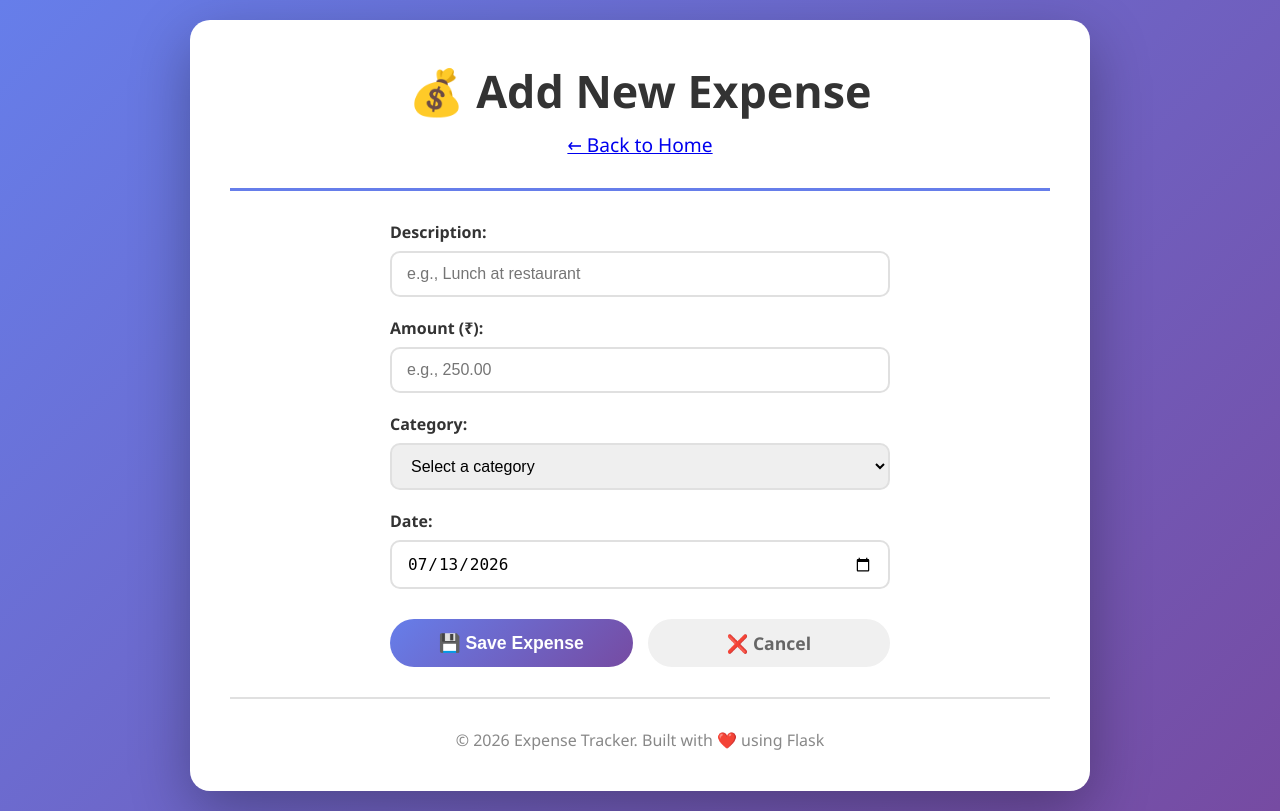
After one commit to likhitha816/expense-tracker, a Flask app: page /add in a window 1280 px wide. The commit adds this page. Run offline with Flask 3, Linux system fonts and the light colour scheme.

Commit message:
Day 3: Database with CRUD operations complete

```diff
--- a/app.py
+++ b/app.py
@@ -1,10 +1,65 @@
-from flask import Flask, render_template
+from flask import Flask, render_template, request, redirect, url_for
+from datetime import datetime
+import database as db
 
 app = Flask(__name__)
 
+# Initialize the database
+db.create_table()
+
 @app.route('/')
 def home():
-    return render_template('index.html')
+    """Home page - shows all expenses"""
+    expenses = db.get_all_expenses()
+    total = db.get_total_expenses()
+    categories = db.get_expenses_by_category()
+    today_total = db.get_today_total()
+
+    # Get today's date
+    today = datetime.now().strftime('%Y-%m-%d')
+
+    return render_template('index.html',
+                         expenses=expenses,
+                         total=total,
+                         categories=categories,
+                         today_total=today_total,
+                         today=today)
+
+@app.route('/add', methods=['GET', 'POST'])
+def add_expense():
+    """Add a new expense"""
+    if request.method == 'POST':
+        description = request.form['description']
+        amount = float(request.form['amount'])
+        category = request.form['category']
+        date = request.form['date']
+
+        db.add_expense(description, amount, category, date)
+        return redirect(url_for('home'))
+
+    return render_template('add.html')
+
+@app.route('/edit/<int:expense_id>', methods=['GET', 'POST'])
+def edit_expense(expense_id):
+    """Edit an existing expense"""
+    expense = db.get_expense_by_id(expense_id)
+
+    if request.method == 'POST':
+        description = request.form['description']
+        amount = float(request.form['amount'])
+        category = request.form['category']
+        date = request.form['date']
+
+        db.update_expense(expense_id, description, amount, category, date)
+        return redirect(url_for('home'))
+
+    return render_template('edit.html', expense=expense)
+
+@app.route('/delete/<int:expense_id>')
+def delete_expense(expense_id):
+    """Delete an expense"""
+    db.delete_expense(expense_id)
+    return redirect(url_for('home'))
 
 if __name__ == '__main__':
     app.run(debug=True)
--- /dev/null
+++ b/database.py
@@ -0,0 +1,155 @@
+import sqlite3
+from datetime import datetime
+
+# Database file name
+DB_NAME = 'expenses.db'
+
+def get_connection():
+    """Create and return a database connection"""
+    conn = sqlite3.connect(DB_NAME)
+    conn.row_factory = sqlite3.Row  # This allows us to access columns by name
+    return conn
+
+def create_table():
+    """Create the expenses table if it doesn't exist"""
+    conn = get_connection()
+    cursor = conn.cursor()
+
+    cursor.execute('''
+        CREATE TABLE IF NOT EXISTS expenses (
+            id INTEGER PRIMARY KEY AUTOINCREMENT,
+            description TEXT NOT NULL,
+            amount REAL NOT NULL,
+            category TEXT NOT NULL,
+            date TEXT NOT NULL
+        )
+    ''')
+
+    conn.commit()
+    conn.close()
+    print("✅ Database table created successfully!")
+
+def add_expense(description, amount, category, date):
+    """Add a new expense to the database"""
+    conn = get_connection()
+    cursor = conn.cursor()
+
+    cursor.execute('''
+        INSERT INTO expenses (description, amount, category, date)
+        VALUES (?, ?, ?, ?)
+    ''', (description, amount, category, date))
+
+    conn.commit()
+    conn.close()
+    print("✅ Expense added successfully!")
+
+def get_all_expenses():
+    """Get all expenses from the database"""
+    conn = get_connection()
+    cursor = conn.cursor()
+
+    cursor.execute('SELECT * FROM expenses ORDER BY date DESC')
+    expenses = cursor.fetchall()
+
+    conn.close()
+    return expenses
+
+def get_expense_by_id(expense_id):
+    """Get a single expense by ID"""
+    conn = get_connection()
+    cursor = conn.cursor()
+
+    cursor.execute('SELECT * FROM expenses WHERE id = ?', (expense_id,))
+    expense = cursor.fetchone()
+
+    conn.close()
+    return expense
+
+def update_expense(expense_id, description, amount, category, date):
+    """Update an existing expense"""
+    conn = get_connection()
+    cursor = conn.cursor()
+
+    cursor.execute('''
+        UPDATE expenses
+        SET description = ?, amount = ?, category = ?, date = ?
+        WHERE id = ?
+    ''', (description, amount, category, date, expense_id))
+
+    conn.commit()
+    conn.close()
+    print("✅ Expense updated successfully!")
+
+def delete_expense(expense_id):
+    """Delete an expense by ID"""
+    conn = get_connection()
+    cursor = conn.cursor()
+
+    cursor.execute('DELETE FROM expenses WHERE id = ?', (expense_id,))
+
+    conn.commit()
+    conn.close()
+    print("✅ Expense deleted successfully!")
+
+def get_total_expenses():
+    """Get the total sum of all expenses"""
+    conn = get_connection()
+    cursor = conn.cursor()
+
+    cursor.execute('SELECT SUM(amount) as total FROM expenses')
+    result = cursor.fetchone()
+
+    conn.close()
+    return result['total'] if result['total'] is not None else 0
+
+def get_expenses_by_category():
+    """Get expenses grouped by category"""
+    conn = get_connection()
+    cursor = conn.cursor()
+
+    cursor.execute('''
+        SELECT category, COUNT(*) as count, SUM(amount) as total
+        FROM expenses
+        GROUP BY category
+        ORDER BY total DESC
+    ''')
+    categories = cursor.fetchall()
+
+    conn.close()
+    return categories
+
+def get_today_expenses():
+    """Get today's expenses"""
+    today = datetime.now().strftime('%Y-%m-%d')
+    conn = get_connection()
+    cursor = conn.cursor()
+
+    cursor.execute('''
+        SELECT * FROM expenses
+        WHERE date = ?
+        ORDER BY date DESC
+    ''', (today,))
+    expenses = cursor.fetchall()
+
+    conn.close()
+    return expenses
+
+def get_today_total():
+    """Get today's total spending"""
+    today = datetime.now().strftime('%Y-%m-%d')
+    conn = get_connection()
+    cursor = conn.cursor()
+
+    cursor.execute('''
+        SELECT SUM(amount) as total
+        FROM expenses
+        WHERE date = ?
+    ''', (today,))
+    result = cursor.fetchone()
+
+    conn.close()
+    return result['total'] if result['total'] is not None else 0
+
+# Initialize the database when this file is imported
+if __name__ == '__main__':
+    create_table()
--- a/static/style.css
+++ b/static/style.css
@@ -162,3 +162,184 @@ footer p {
         grid-template-columns: 1fr;
     }
 }
+/* Add these to your existing style.css */
+
+/* Buttons */
+.btn-add {
+    display: inline-block;
+    background: linear-gradient(135deg, #667eea 0%, #764ba2 100%);
+    color: white;
+    padding: 12px 30px;
+    border-radius: 30px;
+    text-decoration: none;
+    font-weight: bold;
+    font-size: 1.1rem;
+    transition: transform 0.3s ease, box-shadow 0.3s ease;
+}
+
+.btn-add:hover {
+    transform: translateY(-3px);
+    box-shadow: 0 10px 20px rgba(102, 126, 234, 0.4);
+}
+
+/* Table styles */
+.expenses-section {
+    margin-top: 30px;
+}
+
+.expenses-section h2 {
+    color: #333;
+    margin-bottom: 20px;
+    font-size: 1.8rem;
+}
+
+.table-responsive {
+    overflow-x: auto;
+}
+
+table {
+    width: 100%;
+    border-collapse: collapse;
+    background: white;
+    border-radius: 15px;
+    overflow: hidden;
+    box-shadow: 0 5px 15px rgba(0, 0, 0, 0.1);
+}
+
+thead {
+    background: linear-gradient(135deg, #667eea 0%, #764ba2 100%);
+    color: white;
+}
+
+th {
+    padding: 15px;
+    text-align: left;
+    font-weight: 600;
+}
+
+td {
+    padding: 15px;
+    border-bottom: 1px solid #e0e0e0;
+}
+
+tr:hover {
+    background: #f8f9ff;
+}
+
+.badge {
+    background: #667eea;
+    color: white;
+    padding: 5px 12px;
+    border-radius: 20px;
+    font-size: 0.85rem;
+    display: inline-block;
+}
+
+.amount {
+    font-weight: bold;
+    color: #333;
+}
+
+.actions a {
+    margin: 0 5px;
+    text-decoration: none;
+    font-size: 1.2rem;
+}
+
+.btn-edit {
+    color: #667eea;
+}
+
+.btn-delete {
+    color: #ff6b6b;
+}
+
+/* Empty state */
+.empty-state {
+    text-align: center;
+    padding: 50px 20px;
+    background: #f8f9ff;
+    border-radius: 15px;
+}
+
+.empty-state p {
+    font-size: 1.2rem;
+    color: #666;
+    margin-bottom: 20px;
+}
+
+/* Form styles */
+.expense-form {
+    max-width: 500px;
+    margin: 0 auto;
+}
+
+.form-group {
+    margin-bottom: 20px;
+}
+
+.form-group label {
+    display: block;
+    margin-bottom: 8px;
+    font-weight: 600;
+    color: #333;
+}
+
+.form-group input,
+.form-group select {
+    width: 100%;
+    padding: 12px 15px;
+    border: 2px solid #e0e0e0;
+    border-radius: 10px;
+    font-size: 1rem;
+    transition: border-color 0.3s ease;
+    box-sizing: border-box;
+}
+
+.form-group input:focus,
+.form-group select:focus {
+    outline: none;
+    border-color: #667eea;
+}
+
+.form-actions {
+    display: flex;
+    gap: 15px;
+    margin-top: 30px;
+}
+
+.btn-submit {
+    flex: 1;
+    background: linear-gradient(135deg, #667eea 0%, #764ba2 100%);
+    color: white;
+    padding: 12px 25px;
+    border: none;
+    border-radius: 30px;
+    font-size: 1.1rem;
+    font-weight: bold;
+    cursor: pointer;
+    transition: transform 0.3s ease, box-shadow 0.3s ease;
+}
+
+.btn-submit:hover {
+    transform: translateY(-3px);
+    box-shadow: 0 10px 20px rgba(102, 126, 234, 0.4);
+}
+
+.btn-cancel {
+    flex: 1;
+    background: #f0f0f0;
+    color: #666;
+    padding: 12px 25px;
+    border: none;
+    border-radius: 30px;
+    font-size: 1.1rem;
+    font-weight: bold;
+    text-align: center;
+    text-decoration: none;
+    transition: background 0.3s ease;
+}
+
+.btn-cancel:hover {
+    background: #e0e0e0;
+}
--- /dev/null
+++ b/templates/add.html
@@ -0,0 +1,65 @@
+<!DOCTYPE html>
+<html lang="en">
+<head>
+    <meta charset="UTF-8">
+    <meta name="viewport" content="width=device-width, initial-scale=1.0">
+    <title>Add Expense - Expense Tracker</title>
+    <link rel="stylesheet" href="{{ url_for('static', filename='style.css') }}">
+</head>
+<body>
+    <div class="container">
+        <header>
+            <h1>💰 Add New Expense</h1>
+            <p><a href="{{ url_for('home') }}">← Back to Home</a></p>
+        </header>
+
+        <main>
+            <form method="POST" class="expense-form">
+                <div class="form-group">
+                    <label for="description">Description:</label>
+                    <input type="text" id="description" name="description" required placeholder="e.g., Lunch at restaurant">
+                </div>
+
+                <div class="form-group">
+                    <label for="amount">Amount (₹):</label>
+                    <input type="number" id="amount" name="amount" step="0.01" required placeholder="e.g., 250.00">
+                </div>
+
+                <div class="form-group">
+                    <label for="category">Category:</label>
+                    <select id="category" name="category" required>
+                        <option value="">Select a category</option>
+                        <option value="Food">🍔 Food</option>
+                        <option value="Transport">🚗 Transport</option>
+                        <option value="Shopping">🛍️ Shopping</option>
+                        <option value="Entertainment">🎬 Entertainment</option>
+                        <option value="Bills">📄 Bills</option>
+                        <option value="Healthcare">🏥 Healthcare</option>
+                        <option value="Education">📚 Education</option>
+                        <option value="Other">📌 Other</option>
+                    </select>
+                </div>
+
+                <div class="form-group">
+                    <label for="date">Date:</label>
+                    <input type="date" id="date" name="date" required>
+                </div>
+
+                <div class="form-actions">
+                    <button type="submit" class="btn-submit">💾 Save Expense</button>
+                    <a href="{{ url_for('home') }}" class="btn-cancel">❌ Cancel</a>
+                </div>
+            </form>
+        </main>
+
+        <footer>
+            <p>&copy; 2026 Expense Tracker. Built with ❤️ using Flask</p>
+        </footer>
+    </div>
+
+    <script>
+        // Set default date to today
+        document.getElementById('date').value = new Date().toISOString().split('T')[0];
+    </script>
+</body>
+</html>
```
Also changed, not shown: templates/edit.html (added, +60 -0 lines), templates/index.html (+49 -15 lines), expenses.db (added).
